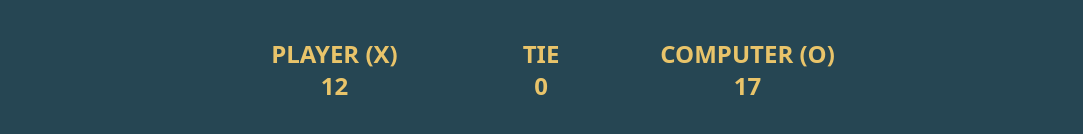
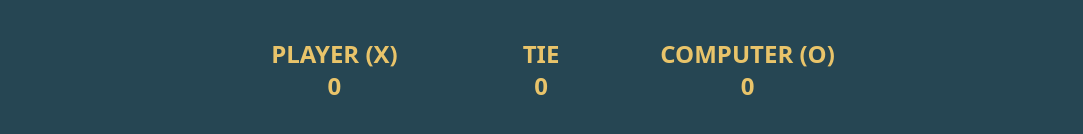
Before and after one commit to Re-Creators/tictactoe, a Vue app: page / in a window 1280 px wide. Shown: the part 642-776 px from the top of the page, without its empty margins (99-1182 px from the left). Built offline with nearby package versions, Linux system fonts and the light colour scheme.

Commit message:
add functionality into UI

```diff
--- a/src/App.vue
+++ b/src/App.vue
@@ -4,19 +4,19 @@
       <button>INVITE PEOPLE</button>
       <button>CHANGE</button>
     </div>
-    <Board/>
+    <Board @update-score="updateScore"/>
     <div class="grid grid-cols-3 text-rob-roy text-2xl gap-8">
       <div class="text-center">
         <div class="font-semibold">PLAYER (X)</div>
-        <div class="font-bold">12</div>
+        <div class="font-bold">{{ score.player }}</div>
       </div>
       <div class="text-center">
         <div class="font-semibold">TIE</div>
-        <div class="font-bold">0</div>
+        <div class="font-bold">{{ score.tie }}</div>
       </div>
       <div class="text-center">
         <div class="font-semibold">COMPUTER (O)</div>
-        <div class="font-bold">17</div>
+        <div class="font-bold">{{ score.computer }}</div>
       </div>
     </div>
   </div>
@@ -28,6 +28,20 @@ export default {
   name: 'App',
   components: {
     Board,
+  },
+  data() {
+    return {
+      score : {
+        player : 0,
+        computer : 0,
+        tie : 0
+      }
+    }
+  },
+  methods: {
+    updateScore(winner) {
+      this.score[winner]++
+    }
   }
 }
 </script>
--- a/src/components/Board.vue
+++ b/src/components/Board.vue
@@ -23,10 +23,11 @@
 import { ref, watch } from 'vue'
 import WinPopup from './WinPopup.vue'
 export default {
+  emits: ['update-score'],
   components :{
     WinPopup
   },
-  setup() {
+  setup(props, { emit }) {
     const WIN_COMBINATION = [
         [0,1,2],
         [3,4,5],
@@ -159,6 +160,12 @@ export default {
     }
 
     function playAgain() {
+        //Check who is win
+        if (winner.value === player) emit('update-score', "player")
+        else if (winner.value === computer) emit('update-score', "computer")
+        else emit('update-score', "tie")
+
+        winner.value = null
         currentTurn.value = player
         isGameOver.value = false
         board.value = [null, null, null, null, null, null, null, null,null]
```
